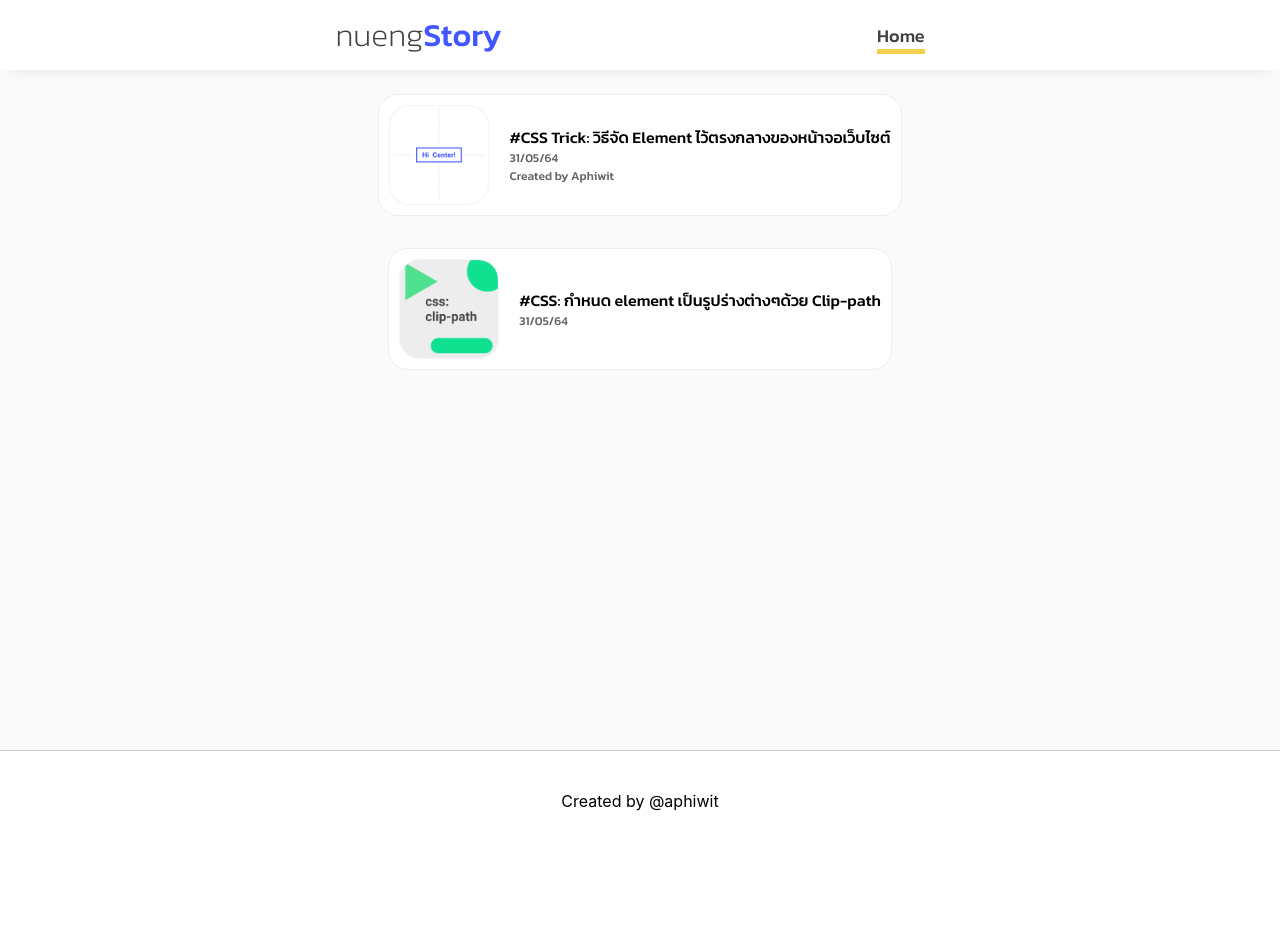
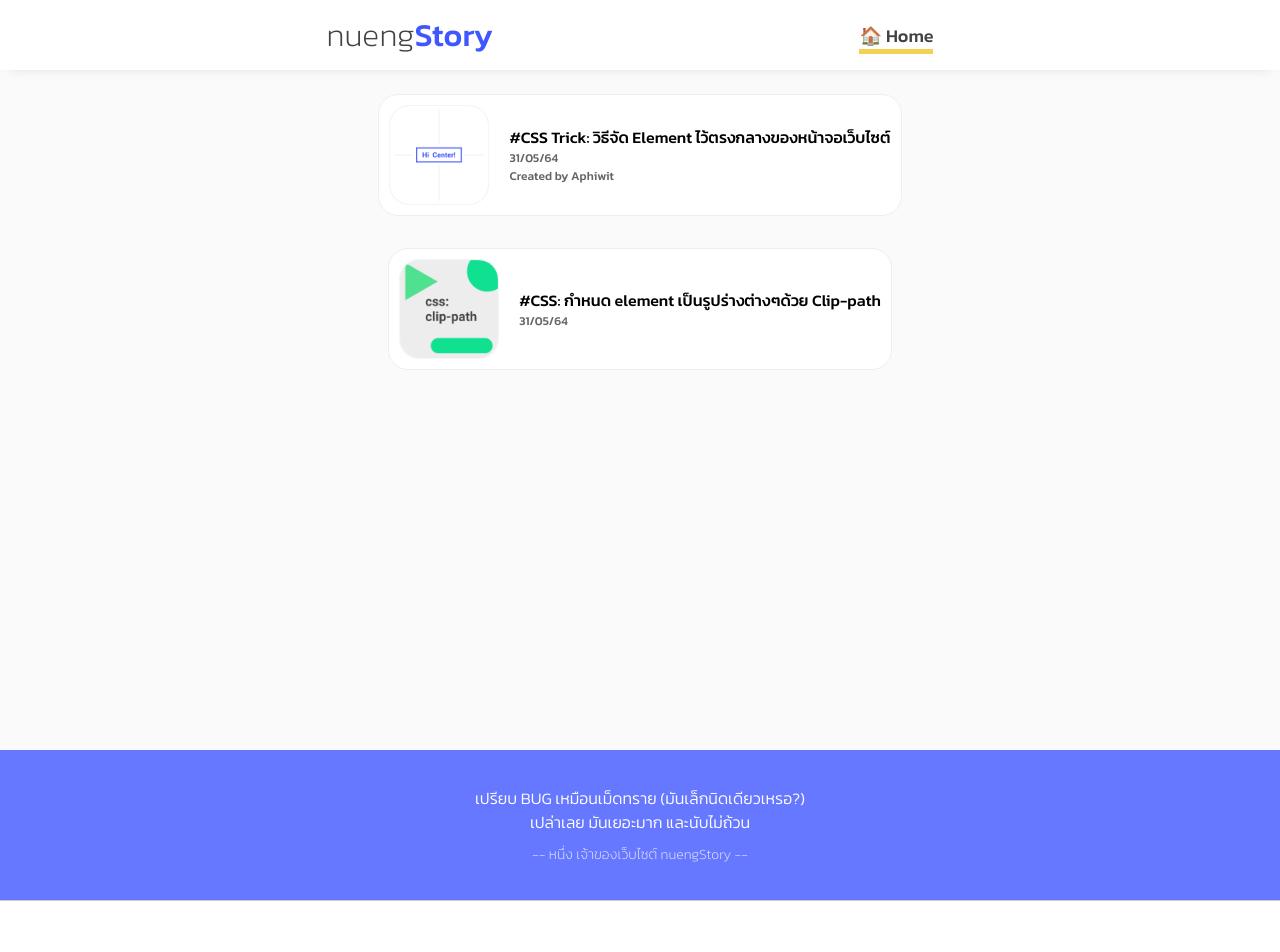
Before and after one commit to Aphiwit1/2021-next-nuengstory-v1, a Next.js app: page / in a window 1280 px wide. Shown: the top 952 px of the page. Before the commit the page ends 850 px from the top, so only its background shows below. Built offline with nearby package versions, Linux system fonts and the light colour scheme.

Commit message:
update icon

```diff
--- a/components/layout.js
+++ b/components/layout.js
@@ -5,6 +5,9 @@ import  { useRouter } from 'next/router';
 
 const name = "Your Name";
 export const siteTitle = "nuengStory | blog";
+const myCaptionPath1 = "เปรียบ BUG เหมือนเม็ดทราย (มันเล็กนิดเดียวเหรอ?)"
+const myCaptionPath2 = "เปล่าเลย มันเยอะมาก และนับไม่ถ้วน"
+const myCaptionPath3 = "-- หนึ่ง เจ้าของเว็บไซต์ nuengStory --"
 
 // layout คือ element ที่ใช้ทุกหน้า เช่น header content footer
 export default function Layout({ children, home }) {
@@ -23,7 +26,7 @@ export default function Layout({ children, home }) {
 
 
                     <Link href="/">
-                        <a className={router.pathname == "/"? styles['active'] : styles['pageName']}>Home</a>
+                        <a className={router.pathname == "/"? styles['active'] : styles['pageName']}>&#127968; Home</a>
                     </Link>
 
 
@@ -49,10 +52,22 @@ export default function Layout({ children, home }) {
                     </Link>
                 </div>
             )} */}
+               <div className={styles.MyCaption}>
+                    <div>{myCaptionPath1}</div>
+                    <div>{myCaptionPath2}</div>
+                    <div className={styles.nuengCaption}>
+                    {myCaptionPath3}
+                    </div>
+                </div>
 
             <footer className={styles.footer}>
                 {/* <div className={styles.socialContact}>XXXX</div> */}
-                <div className={styles.credit}>Created by @aphiwit</div>
+
+                <div className={styles.credit}>
+                 <div>©2021 Aphiwit</div>
+                 <div>&#128525; Made with love in Phatthalung, Thailand</div>
+
+                </div>
             </footer>
 
 
--- a/components/layout.module.css
+++ b/components/layout.module.css
@@ -164,19 +164,43 @@
   color: #646464;
 }
 
+.MyCaption {
+  background-color: #6678ff;
+    display: flex;
+    justify-content: center;
+    align-items: center;
+    height: 150px;
+    flex-direction: column;
+    font-size: 16px;
+    font-family: 'Kanit';
+    color: #ffffff;
+    font-weight: 300;
+}
+
+.nuengCaption {
+  font-size: 14px;
+  font-weight: 100;
+  margin-top: 10px;
+  opacity: 0.8;
+}
+
+
 .footer {
   background-color: white;
   height: 100px;
   display: flex;
-  justify-content: center;
+  justify-content: flex-end;
   align-items: center;
   flex-direction: column;
   border-top: 1px solid #ccc;
+  text-align: center;
+  padding-bottom: 10px;
+  font-size: 12px;
+  color: #646464;
 }
 
 .active {
   border-bottom: 5px solid #f4d150;
-
 }
 
 @media only screen and (max-width: 500px) {
--- a/pages/posts/blog-1-element-center.js
+++ b/pages/posts/blog-1-element-center.js
@@ -255,6 +255,7 @@ export default function Test() {
             <div className={Content["textContent"] + " " + Content["pb50"]}>
               <strong>ข้อมูลอ้างอิงจาก:</strong> https://www.w3schools.com
             </div>
+
           </div>
         </div>
       </>
```
